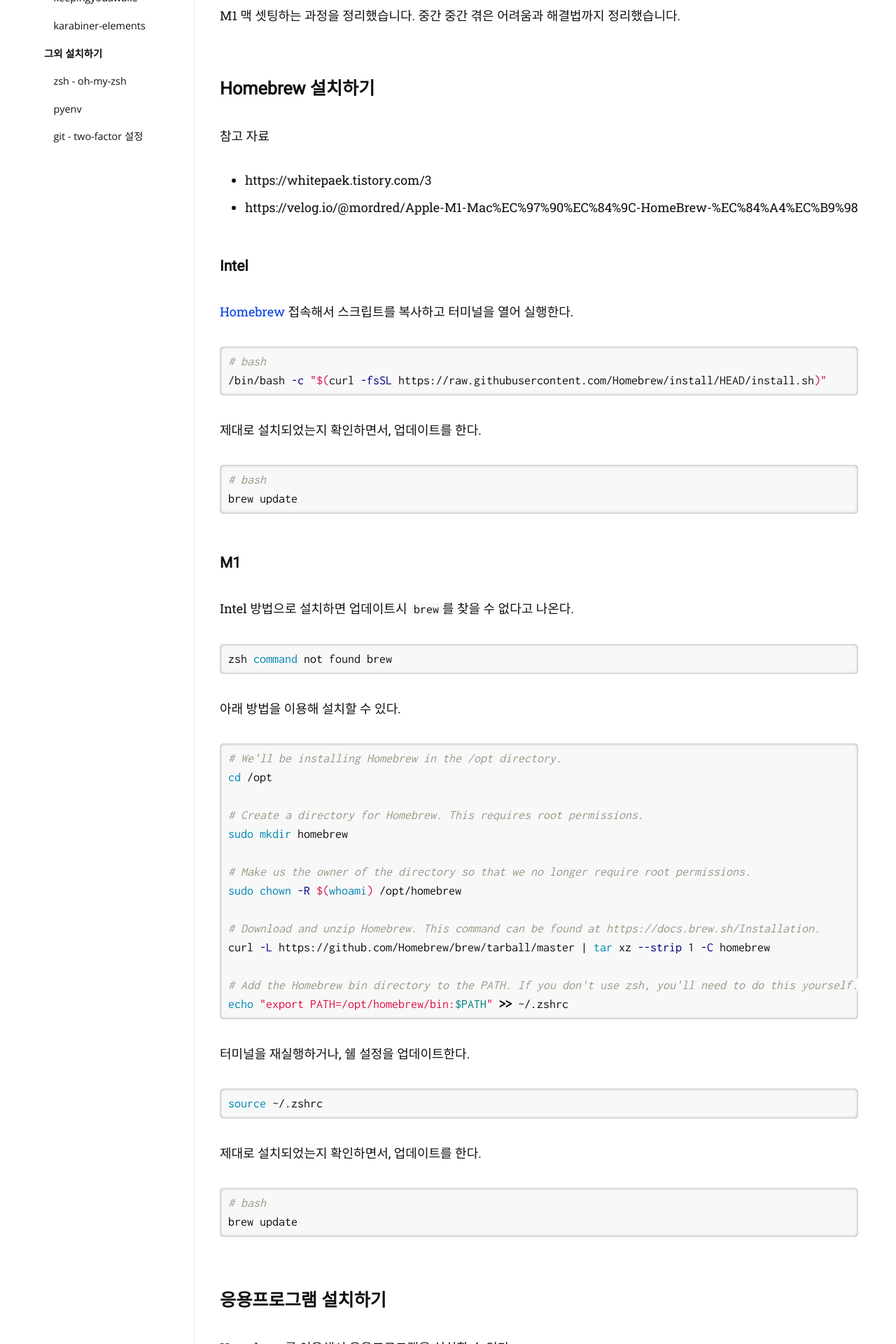
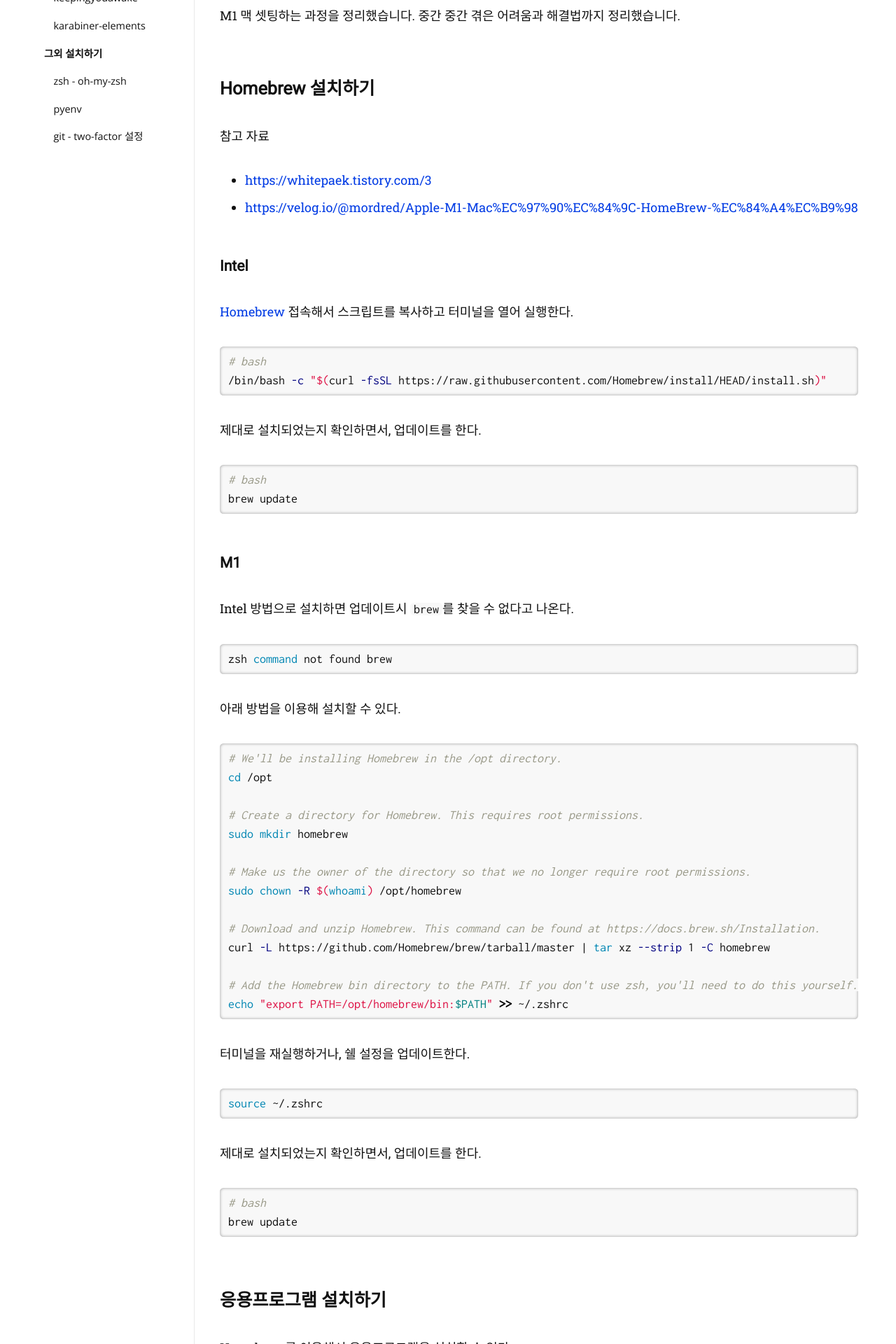
Before and after one commit to zivong/jekyll-theme-hamilton, a Jekyll site: the page built from _posts/2021-03-04-Setting-M1-Mac.md, in a window 1280 px wide. Shown: the part 362-2282 px from the top of the page at 70% size. Built offline with Jekyll 4.4.1, drawn with Linux system fonts in a browser that asks for light colours; nearby versions of some CDN libraries; some web fonts are replaced; comment, search, counter and statistics services are not loaded; some of the changed text lies outside the part shown.

Commit message:
Update link

````diff
--- a/_posts/2021-03-04-Setting-M1-Mac.md
+++ b/_posts/2021-03-04-Setting-M1-Mac.md
@@ -10,8 +10,8 @@ M1 맥 셋팅하는 과정을 정리했습니다. 중간 중간 겪은 어려움
 ## Homebrew 설치하기
 
 참고 자료
-* https://whitepaek.tistory.com/3
-* https://velog.io/@mordred/Apple-M1-Mac%EC%97%90%EC%84%9C-HomeBrew-%EC%84%A4%EC%B9%98
+* [https://whitepaek.tistory.com/3](https://whitepaek.tistory.com/3)
+* [https://velog.io/@mordred/Apple-M1-Mac%EC%97%90%EC%84%9C-HomeBrew-%EC%84%A4%EC%B9%98](https://velog.io/@mordred/Apple-M1-Mac%EC%97%90%EC%84%9C-HomeBrew-%EC%84%A4%EC%B9%98)
 
 ### Intel
 
@@ -96,8 +96,7 @@ brew install --cask iterm2 slack google-chrome visual-studio-code spectacle keep
 
 커맨드로 한영 전환 하기
 
-참고 자료
-* https://godoftyping.wordpress.com/2018/04/09/mac-%EB%A7%A5%EC%97%90%EC%84%9C-%ED%95%9C%EC%98%81%EC%A0%84%ED%99%98%ED%95%98%EB%8A%94-%EB%8B%A4%EC%96%91%ED%95%9C-%EB%B0%A9%EB%B2%95%EB%93%A4/
+[참고 자료](https://godoftyping.wordpress.com/2018/04/09/mac-%EB%A7%A5%EC%97%90%EC%84%9C-%ED%95%9C%EC%98%81%EC%A0%84%ED%99%98%ED%95%98%EB%8A%94-%EB%8B%A4%EC%96%91%ED%95%9C-%EB%B0%A9%EB%B2%95%EB%93%A4/)
 
 ## 그외 설치하기
 
@@ -109,8 +108,7 @@ brew install git pyenv pyenv-virtualenv zsh xz
 
 더 편리한 터미널을 만들어 준다
 
-참고 자료
-* https://medium.com/ayuth/iterm2-zsh-oh-my-zsh-the-most-power-full-of-terminal-on-macos-bdb2823fb04c
+[참고 자료](https://medium.com/ayuth/iterm2-zsh-oh-my-zsh-the-most-power-full-of-terminal-on-macos-bdb2823fb04c)
 
 ```zsh
 sh -c "$(curl -fsSL https://raw.githubusercontent.com/robbyrussell/oh-my-zsh/master/tools/install.sh)"
@@ -120,8 +118,7 @@ sh -c "$(curl -fsSL https://raw.githubusercontent.com/robbyrussell/oh-my-zsh/mas
 
 파이썬 버전 관리를 쉽게 한다.
 
-참고 자료
-* http://guswnsxodlf.github.io/pyenv-virtualenv-autoenv
+[참고 자료](http://guswnsxodlf.github.io/pyenv-virtualenv-autoenv)
 
 `~/.zshrc`를 연다.
 
@@ -180,5 +177,4 @@ pyenv virtualenv 3.8.6 env
 
 ### git - two-factor 설정
 
-참고 자료
-* https://docs.github.com/en/github/authenticating-to-github/adding-a-new-ssh-key-to-your-github-account
+[참고 자료](https://docs.github.com/en/github/authenticating-to-github/adding-a-new-ssh-key-to-your-github-account)
````
Also changed, not shown: other parts of _posts/2021-03-04-Setting-M1-Mac.md (+1 -1 lines).
